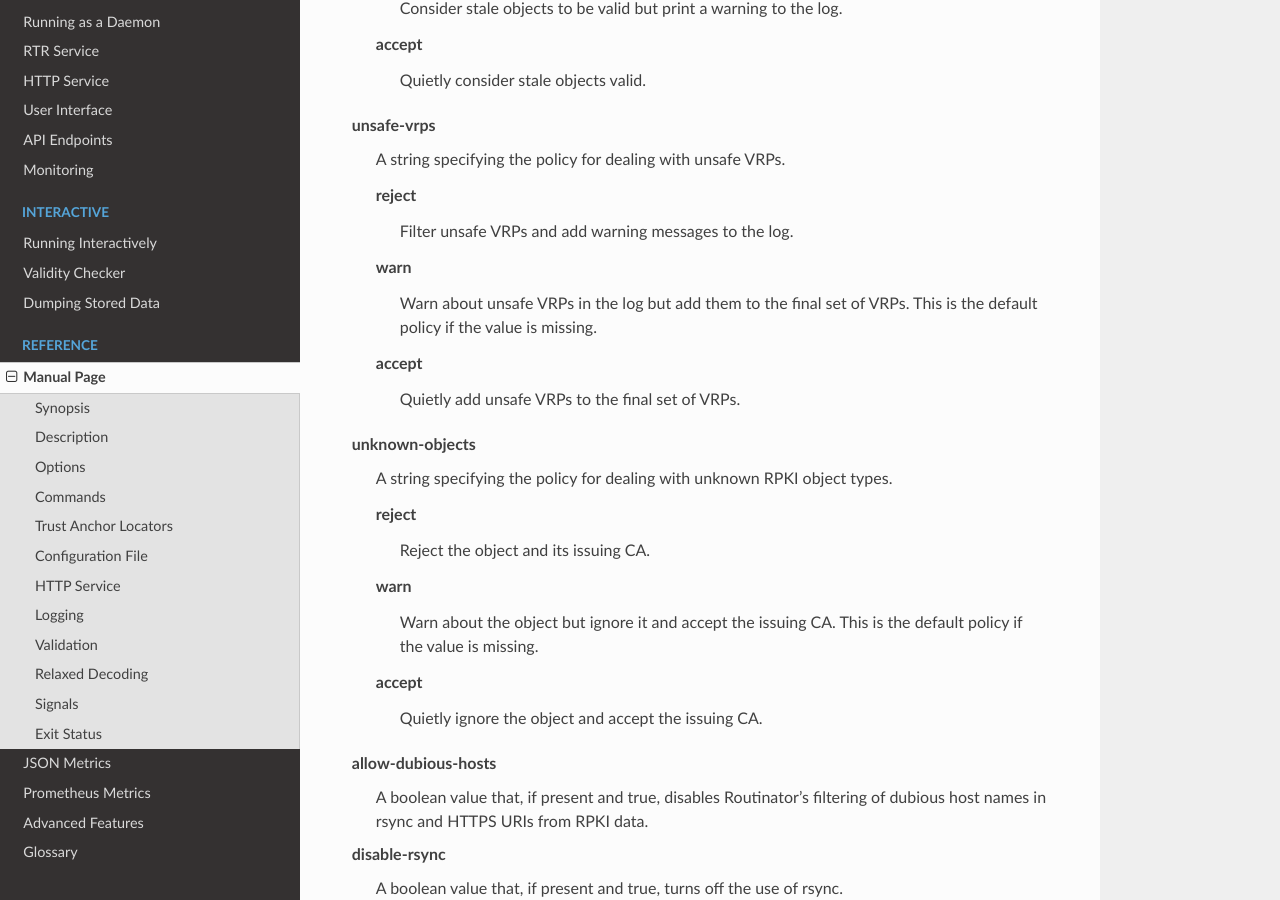
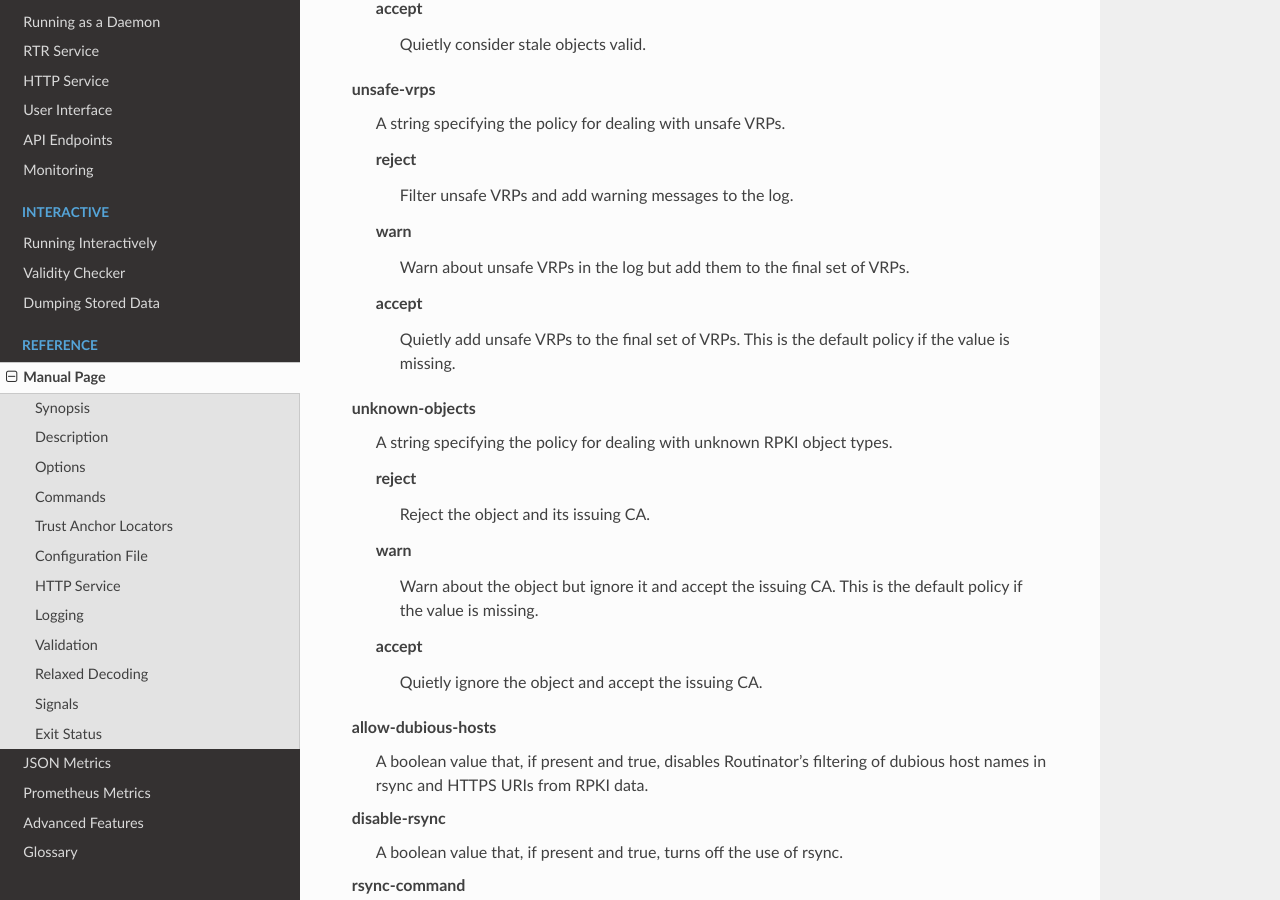
Before and after one commit to NLnetLabs/routinator, a Sphinx documentation site: the page built from doc/manual/source/manual-page.rst, in a window 1280 px wide and 900 px high, scrolled down 18009 px. Built offline with Sphinx 7.4.7 and the Read the Docs theme 2.0.0, drawn with Linux system fonts in a browser that asks for light colours; some of the changed text lies outside the part shown.

```diff
--- a/doc/manual/source/manual-page.rst
+++ b/doc/manual/source/manual-page.rst
@@ -1000,11 +996,11 @@ All values can be overridden via the command line options.
 
             warn
                   Warn about unsafe VRPs in the log but add them to the final
-                  set of VRPs. This is the default policy if the value is
-                  missing.
+                  set of VRPs.
 
             accept
-                  Quietly add unsafe VRPs to the final set of VRPs.
+                  Quietly add unsafe VRPs to the final set of VRPs.  This is
+                  the default policy if the value is missing.
 
       unknown-objects
             A string specifying the policy for dealing with unknown RPKI
```
Also changed, not shown: other parts of doc/manual/source/manual-page.rst (+1 -5 lines).
